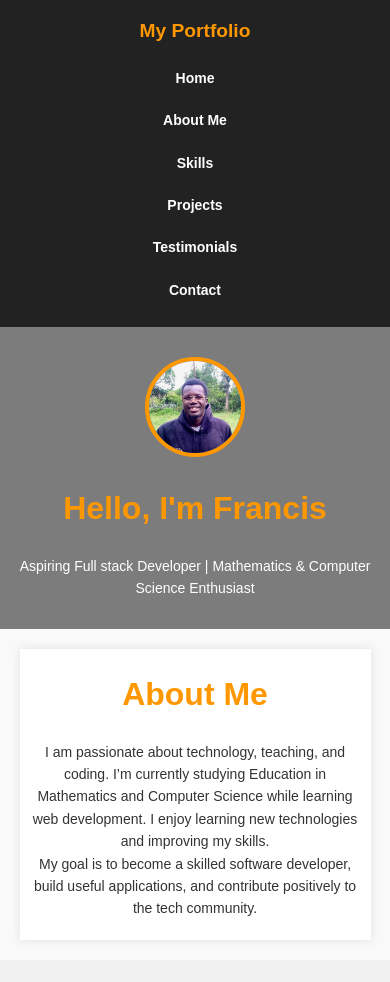
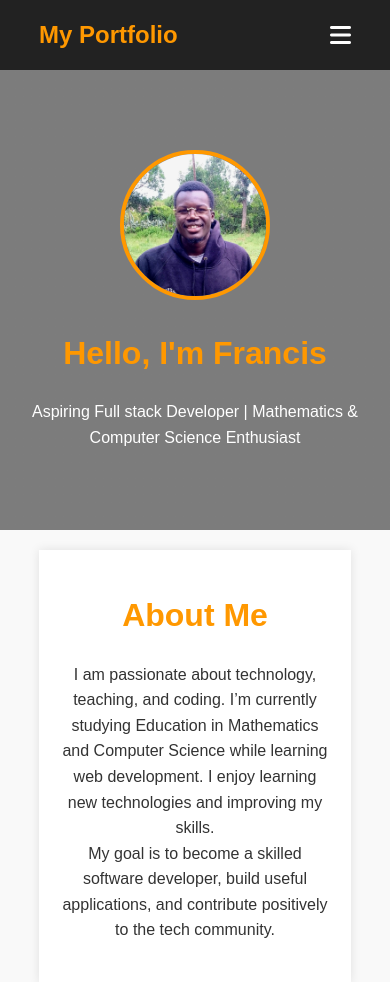
Before and after one commit to Lobun-hub/portfolio, a plain HTML site: page index.html in a window 390 px wide. Shown: the top 982 px of the page. Drawn offline with Linux system fonts and the light colour scheme.

Commit message:
added responsiveness interactivity

```diff
--- a/index.html
+++ b/index.html
@@ -8,20 +8,23 @@
     <link rel="stylesheet" href="style.css" />
     <!-- Font Awesome Icons -->
     <link rel="stylesheet" href="https://cdnjs.cloudflare.com/ajax/libs/font-awesome/6.0.0-beta3/css/all.min.css" />
+     <script src="https://kit.fontawesome.com/132246d049.js" crossorigin="anonymous"></script>
   </head>
   <body>
     <!-- The header section -->
     <header>
       <nav>
-        <h1>My Portfolio</h1>
-        <ul>
+        <h1 class="logo">My Portfolio</h1>
+        <ul id="sidemenu">
           <li><a href="#Home">Home</a></li>
           <li><a href="#about-me">About Me</a></li>
           <li><a href="#skills">Skills</a></li>
           <li><a href="#projects">Projects</a></li>
           <li><a href="#testimonials">Testimonials</a></li>
           <li><a href="#contact">Contact</a></li>
+          <i class="fa-solid fa-xmark" onclick="closemenu()"></i>
         </ul>
+        <i class="fa-solid fa-bars" onclick="openmenu()"></i>
       </nav>
     </header>
     <!-- The main content section -->
@@ -99,6 +102,12 @@
       <!-- Contact section -->
       <section id="contact">
         <h2><i class="fas fa-envelope"></i>Contact Me</h2>
+        <div class="social-icons">
+          <a href="#"><i class="fa-brands fa-facebook-f"></i></a>
+          <a href="#"><i class="fa-brands fa-twitter"></i></a>
+          <a href="https://www.linkedin.com/in/francis-lobun" target="_blank"><i class="fa-brands fa-linkedin-in"></i></a>
+          <a href="https://github.com/Lobun-hub/Lobun-hub" target="_blank"><i class="fa-brands fa-github"></i></a>
+        </div>
           <form>
       <input type="text" name="name" placeholder="Your Name" required>
       <input type="email" name="email" placeholder="Your Email" required>
@@ -112,6 +121,18 @@
         </p>
       </section>
     </main>
+
+     <script>
+      var sidemenu = document.getElementById("sidemenu");
+
+      function openmenu() {
+        sidemenu.style.right = "0";
+      }
+
+      function closemenu() {
+        sidemenu.style.right = "-200px";
+      }
+    </script>
     <!-- The footer section -->
     <footer>
       <p>&copy; 2025 Francis Lobun. All rights reserved.</p>
--- a/style.css
+++ b/style.css
@@ -188,6 +188,16 @@ blockquote {
     width: 80%;
     box-shadow: 0 0 10px rgba(0, 0, 0, 0.1);
 }
+.social-icons a {
+    font-size: 24px;
+    text-decoration: none;
+    display: inline-block;
+    transition: color 0.5s ease;
+
+}
+.social-icons a:hover {
+    transform: translateY(-5px);
+}
 form {
     max-width: 500px;
     margin: auto;
@@ -241,42 +251,58 @@ footer {
     text-align: center;
 }
 
-/* RESPONSIVE DESIGN */
-@media(max-width: 768px) {
-    header nav {
-        flex-direction: column;
-        text-align: center;
+nav .fa-bars, nav .fa-xmark {
+    display: none;
+    font-size: 24px;
+    color: white;
+    cursor: pointer;
+}
+
+@media only screen and (max-width: 600px) {
+    nav.logo {
+        font-size: 20px;
     }
     header nav ul {
         flex-direction: column;
-        margin-top: 10px;
+        width: 200px;
     }
-    header nav ul li {
-        margin: 10px 0;
+
+    nav .fa-bars, nav .fa-xmark {
+        display: block;
+        font-size: 24px;
     }
-    .hero img {
-        width: 120px;
-        height: 120px;
+    nav ul {
+        background: rgb(255, 152, 0);
+        position: fixed;
+        top: 0;
+        right: -200px;
+        width: 200px;
+        height: 100vh;
+        padding-top: 20px;
+        display: flex;
+        flex-direction: column;
+        align-items: center;
+        justify-content: center;
+        z-index: 2;
+        transition: right 0.5s ease;
     }
+    nav ul li {
+        display: block;
+        margin: 25px 0;
+    }
+    nav ul .fa-xmark, nav ul .fa-bars {
+        position: absolute;
+        top: 25px;
+        left: 25px;
+        cursor: pointer;
+        display: block;
+}
+nav ul li a {
+    font-size: 18px;
+}
+nav ul li a:hover {
+    background: var(--primary-color);
+    color: white;
 }
 
-/* for mobile phones */
-@media(max-width: 480px) {
-    body {
-        font-size: 14px;
-    }
-    header nav h1 {
-        font-size: 1.2rem;
-    }
-    .hero {
-        padding: 30px 10px;
-    }
-    .hero img {
-        width: 100px;
-        height: 100px;
-    }
-    #about-me, #contact {
-        width: 90%;
-        padding: 20px 10px;
-    }
 }
```
